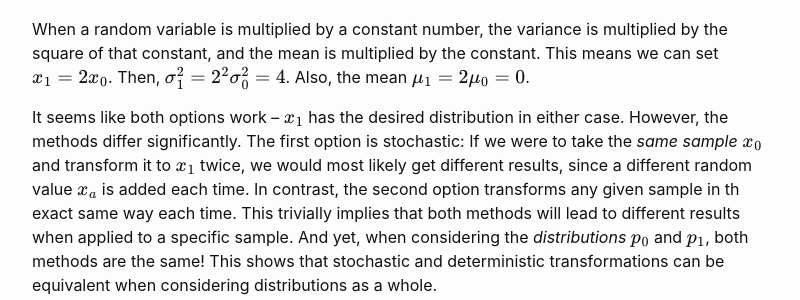
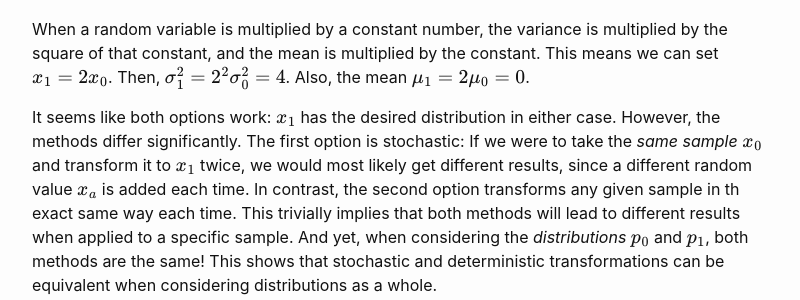
Before and after one commit to ovgu-ailab/blog, a Jekyll site: the page built from _posts/2026-01-07-sdes-odes.md, in a window 1280 px wide and 900 px high, scrolled down 13318 px. Shown: the part 153-453 px from the top of the window, without its empty margins (238-1038 px from the left). Built offline with Jekyll 4.4.1, drawn with Linux system fonts in a browser that asks for light colours.

Commit message:
improved formatting

```diff
--- a/_posts/2026-01-07-sdes-odes.md
+++ b/_posts/2026-01-07-sdes-odes.md
@@ -435,7 +435,7 @@ This means we can set $x_1 = 2x_0$.
 Then, $\sigma_1^2 = 2^2 \sigma_0^2 = 4$.
 Also, the mean $\mu_1 = 2\mu_0 = 0$.
 
-It seems like both options work -- $x_1$ has the desired distribution in either case.
+It seems like both options work: $x_1$ has the desired distribution in either case.
 However, the methods differ significantly.
 The first option is stochastic:
 If we were to take the _same sample_ $x_0$ and transform it to $x_1$ twice, we would most likely get different results, since a different random value $x_a$ is added each time.
```
